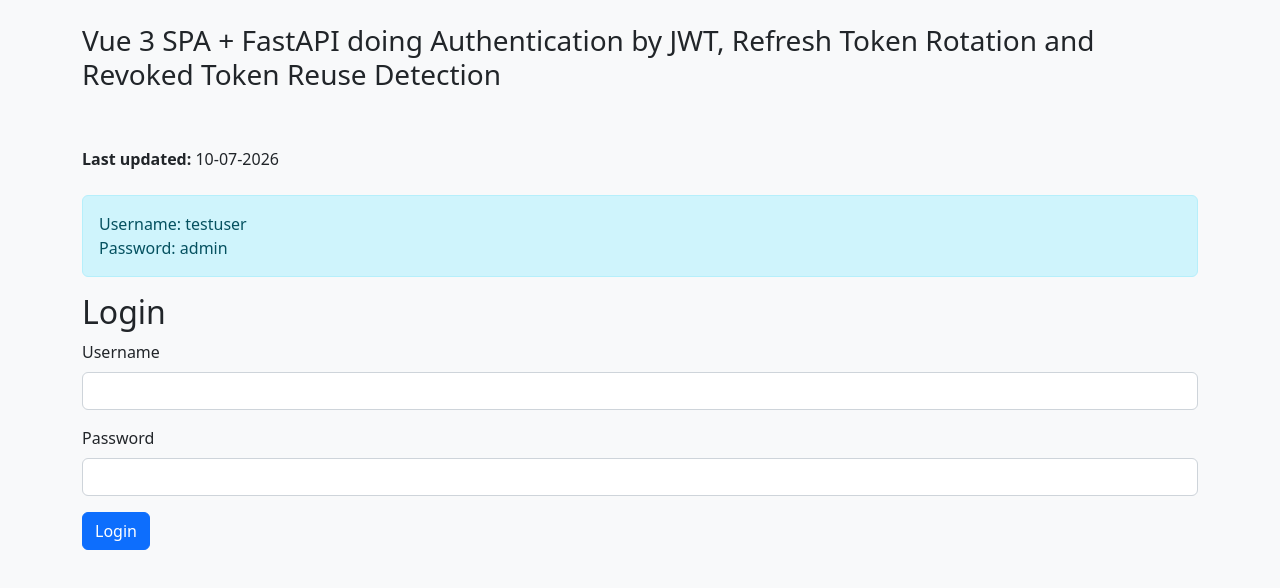
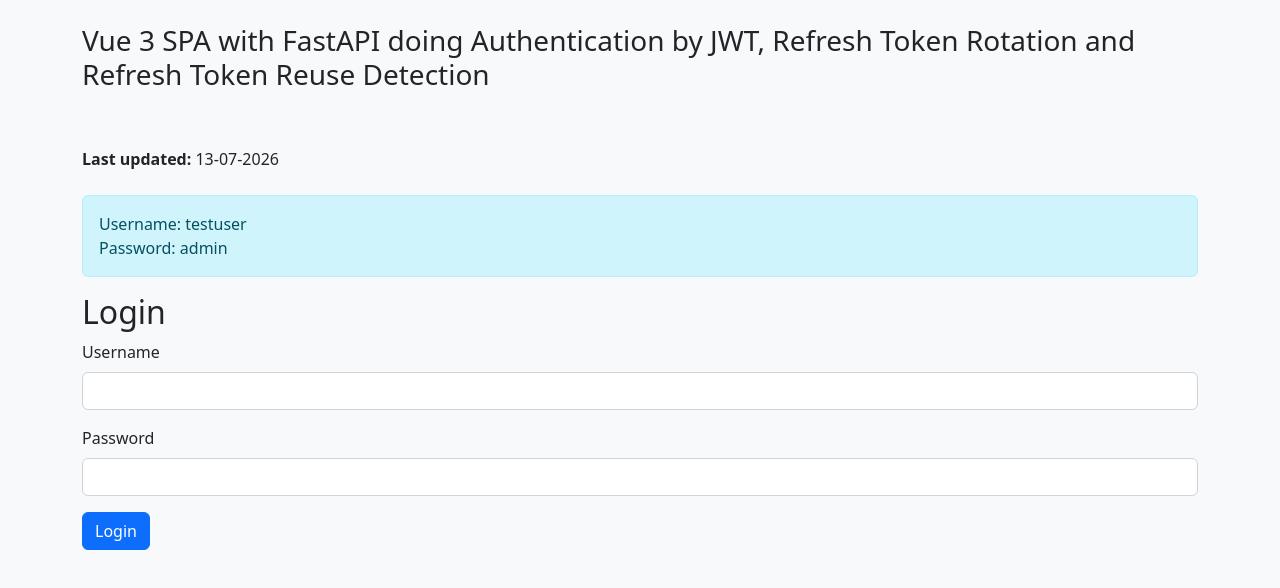
Before and after one commit to persteenolsen/vue-fastapi-jwt-reuse-detection-auth-client, a Vue app: page /login in a window 1280 px wide. Shown: the top 588 px of the page. Built offline with nearby package versions, Linux system fonts and the light colour scheme.

Commit message:
Renamed to Refresh Token Reuse Detection - Login

```diff
--- a/src/views/LoginView.vue
+++ b/src/views/LoginView.vue
@@ -34,10 +34,10 @@
 <template>
 
     <div>
-        <h3>Vue 3 SPA + FastAPI doing Authentication by JWT, Refresh Token Rotation and Revoked Token Reuse Detection</h3>
+        <h3>Vue 3 SPA with FastAPI doing Authentication by JWT, Refresh Token Rotation and Refresh Token Reuse Detection</h3>
 
         <br/><br />
-        <b>Last updated:</b> 10-07-2026
+        <b>Last updated:</b> 13-07-2026
         <br /><br />
 
         <div class="alert alert-info">
```
Also changed, not shown: 1 other file (tests, documents, lock files or other folders).
